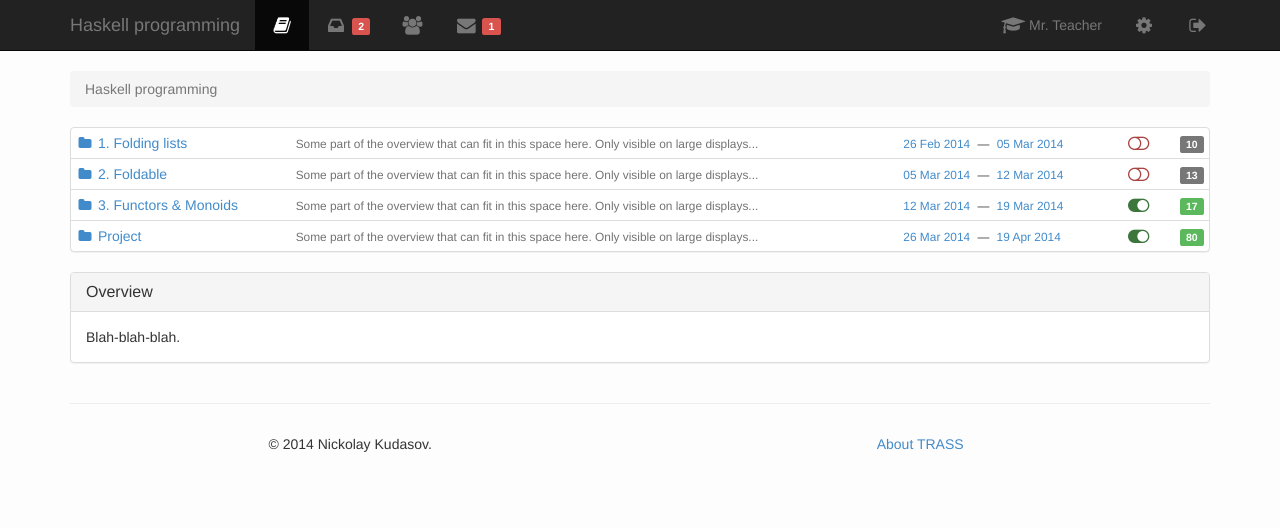
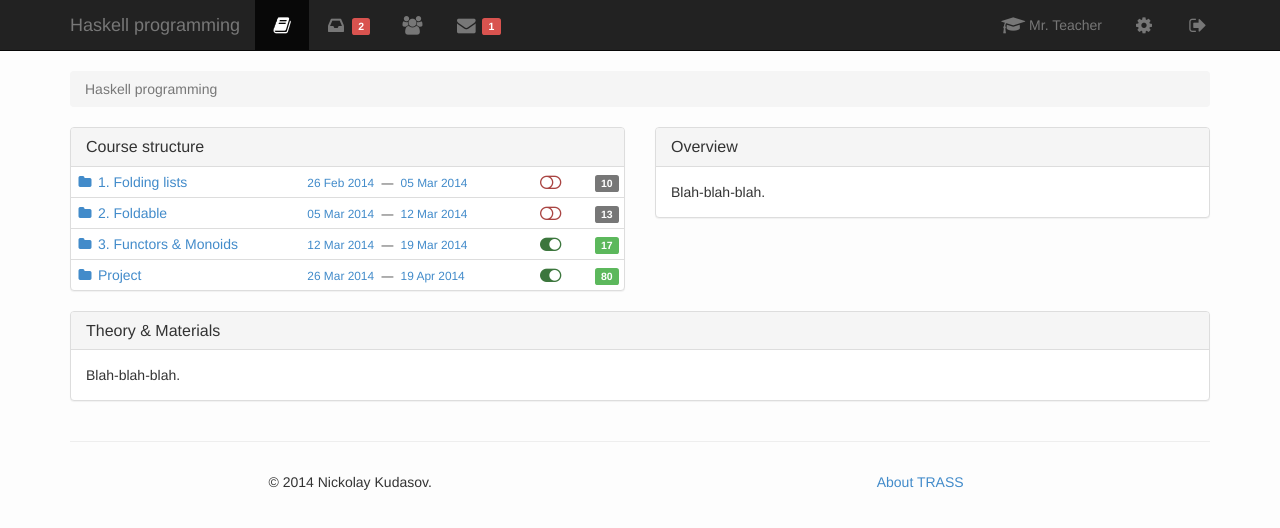
Before and after one commit to trass/site-mockup, a plain HTML site: page teacher/course.html in a window 1280 px wide. Drawn offline with Linux system fonts and the light colour scheme.

Commit message:
restyle teacher section pages

```diff
--- a/teacher/course.html
+++ b/teacher/course.html
@@ -91,14 +91,17 @@
         <li class="active">Haskell programming</li>
       </ol>
 
+      <div class="row">
+        <div class="col-md-6">
+
           <div class="panel panel-default">
+            <div class="panel-heading">
+              <h3 class="panel-title">Course structure</h3>
+            </div>
             <table class="table table-condensed">
               <tbody>
                 <tr>
                   <td><a href="sections/3.html"><i class="fa fa-folder fa-fw"></i> 1. Folding lists</a></td>
-              <td>
-                <small class="visible-lg-inline visible-md-inline text-help">Some part of the overview that can fit in this space here. Only visible on large displays...<small>
-              </td>
                   <td>
                     <small>
                       <a class="datepicker text-nowrap" href="javascript:$('#start-date-1').datepicker('show');" name="start" id="start-date-1"> </a>
@@ -114,9 +117,6 @@
                 <tr>
                   <td><a href="sections/3.html"><i class="fa fa-folder fa-fw"></i> 2. Foldable</a></td>
                   <td>
-                <small class="visible-lg-inline visible-md-inline text-help">Some part of the overview that can fit in this space here. Only visible on large displays...<small>
-              </td>
-              <td>
                     <small>
                       <a class="datepicker text-nowrap" href="javascript:$('#start-date-2').datepicker('show');" name="start" id="start-date-2"> </a>
                       —
@@ -130,9 +130,6 @@
                 </tr>
                 <tr>
                   <td><a href="sections/3.html"><i class="fa fa-folder fa-fw"></i> 3. Functors &amp; Monoids</a></td>
-              <td>
-                <small class="visible-lg-inline visible-md-inline text-help">Some part of the overview that can fit in this space here. Only visible on large displays...<small>
-              </td>
                   <td>
                     <small>
                       <a class="datepicker text-nowrap" href="javascript:$('#start-date-3').datepicker('show');" name="start" id="start-date-3"> </a>
@@ -148,9 +145,6 @@
                 <tr>
                   <td><a href="sections/project.html"><i class="fa fa-folder fa-fw"></i> Project</a></td>
                   <td>
-                <small class="visible-lg-inline visible-md-inline text-help">Some part of the overview that can fit in this space here. Only visible on large displays...<small>
-              </td>
-              <td>
                     <small>
                       <a class="datepicker text-nowrap" href="javascript:$('#start-date-4').datepicker('show');" name="start" id="start-date-4"> </a>
                       —
@@ -164,9 +158,10 @@
                 </tr>
               </tbody>
             </table>
-
+          </div>
         </div>
 
+        <div class="col-md-6">
           <div class="panel panel-default">
             <div class="panel-heading">
               <h3 class="panel-title">Overview</h3>
@@ -175,6 +170,18 @@
               Blah-blah-blah.
             </div>
           </div>
+        </div>
+      </div>
+
+      <div class="panel panel-default">
+        <div class="panel-heading">
+          <h3 class="panel-title">Theory &amp; Materials</h3>
+        </div>
+        <div class="panel-body">
+          Blah-blah-blah.
+        </div>
+      </div>
+
 
     </div><!-- /.container -->
 
```
Also changed, not shown: teacher/sections/3.html (+18 -4 lines), teacher/sections/homework.html (+18 -10 lines). Lines whose indentation alone changed are shown as unchanged.
